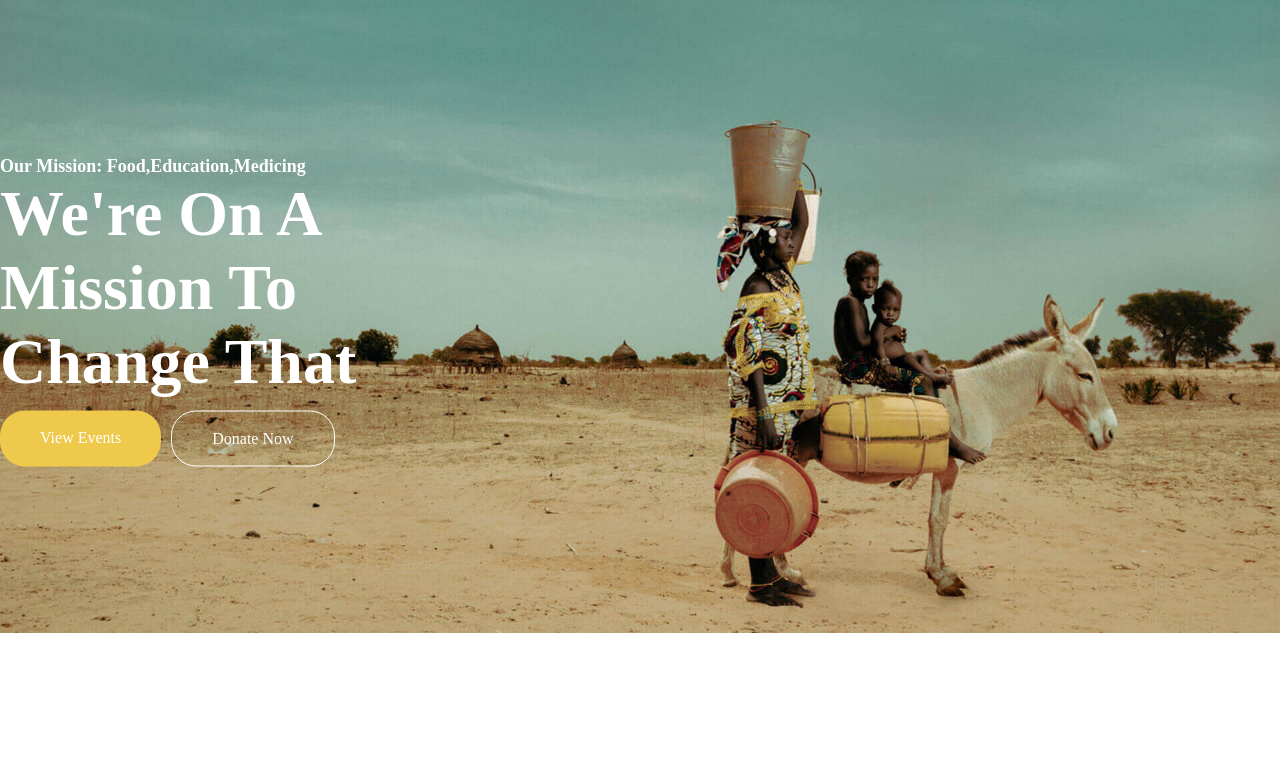
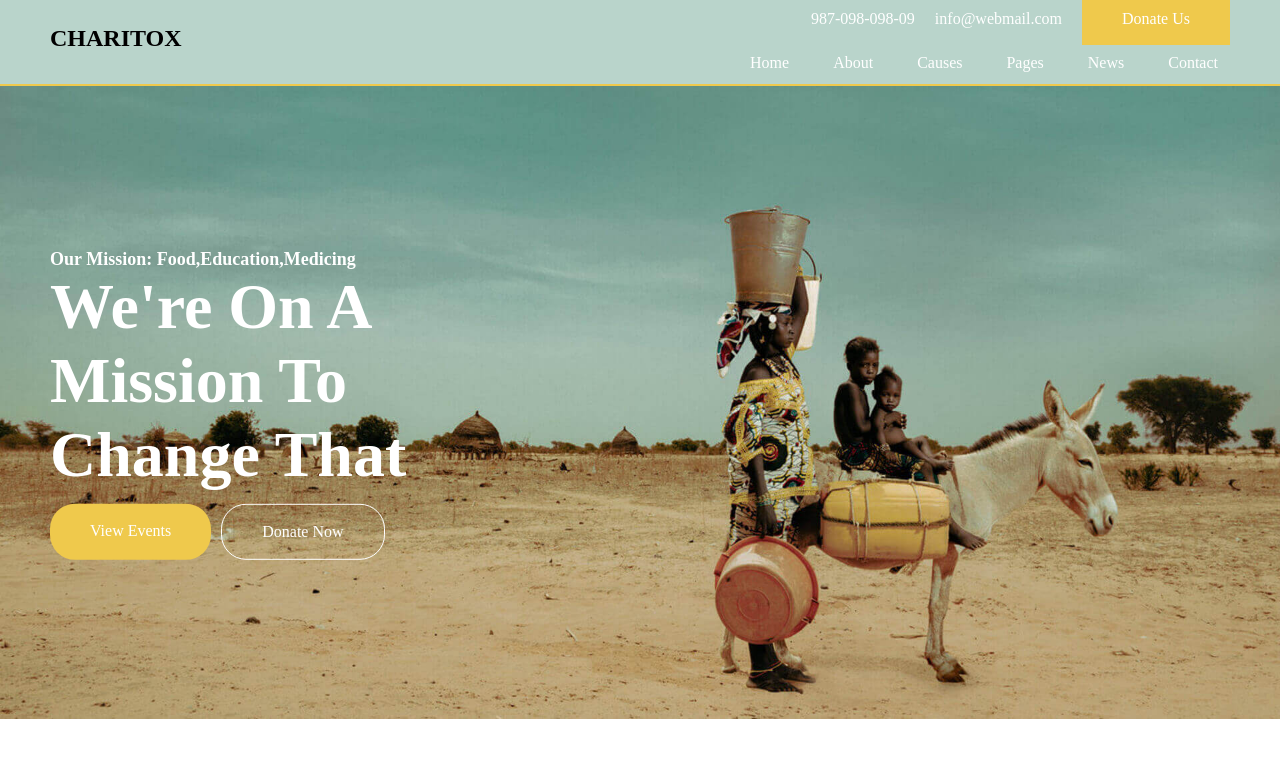
Before and after one commit to kaderabdul79/charitox, a React (Create React App) app: page / in a window 1280 px wide. Shown: the top 758 px of the page. Built offline with nearby package versions, Linux system fonts and the light colour scheme; a web font is replaced by a local one.

Commit message:
finish the header and nav part

```diff
--- a/src/App.js
+++ b/src/App.js
@@ -1,10 +1,12 @@
 import './App.css';
 import Header from './components/Header';
+import Nav from './components/Nav';
 
 function App() {
   return (
     <div className="App">
       <Header></Header>
+      {/* <Nav></Nav> */}
     </div>
   );
 }
--- a/src/components/Header.js
+++ b/src/components/Header.js
@@ -1,10 +1,12 @@
 import React from 'react';
 import '../styles/Header.css';
 import backgroundImg from '../images/background.jpg';
+import Nav from './Nav';
 
 const Header = () => {
     return (
         <div className="header-area">
+            <Nav></Nav>
             <div className="header">
                 <img src={backgroundImg} alt="" />
                 <div className="header-desc container">
--- /dev/null
+++ b/src/components/Nav.js
@@ -0,0 +1,31 @@
+import React from 'react';
+import '../styles/Nav.css';
+
+const Nav = () => {
+    return (
+        <div className='nav-area'>
+            <nav>
+                <div className="logo"><h2>charitox</h2></div>
+                <div className="topnav">
+                    <ul>
+                        <li><a href="">987-098-098-09</a></li>
+                        <li><a href="">info@webmail.com</a></li>
+                        <li><a href="" className='btn-yellow'>Donate Us</a></li>
+                    </ul>
+                </div>
+                <div className="bttmnav">
+                    <ul>
+                        <li><a href="">Home</a></li>
+                        <li><a href="">About</a></li>
+                        <li><a href="">Causes</a></li>
+                        <li><a href="">Pages</a></li>
+                        <li><a href="">News</a></li>
+                        <li><a href="">Contact</a></li>
+                    </ul>
+                </div>
+            </nav>
+        </div>
+    );
+};
+
+export default Nav;
--- a/src/styles/Header.css
+++ b/src/styles/Header.css
@@ -12,7 +12,7 @@
     width: 500px;
     position: absolute;
     top: 0;
-    transform: translateY(50%);
+    transform: translateY(80%);
     right: 0;
     left: 0;
     display: flex;
@@ -20,6 +20,7 @@
     align-items: start;
     text-transform: capitalize;
     color: white;
+    margin: 0 50px;
 }
 .header-desc h3{
     font-size: 18px;
--- /dev/null
+++ b/src/styles/Nav.css
@@ -0,0 +1,51 @@
+ul{
+    margin: 0;
+    padding: 0;
+    list-style-type: none;
+}
+.nav-area{
+    background-color: rgb(185, 212, 203);
+    border-bottom: 2px solid #EFC94C;
+}
+nav{
+    display: grid;
+    margin: 0 50px;
+    grid-template-columns: repeat(8,1fr);
+    grid-template-rows: repeat(2,1fr);
+    grid-template-areas:
+    "l l t t t t t t"
+    "l l b b b b b b";
+}
+.logo{
+    grid-area: l;
+    font-weight: bold;
+    padding-top: 25px;
+    text-transform: uppercase;
+}
+.topnav{
+    grid-area: t;
+    padding: 10px;
+    padding-right: 0;
+}
+
+.topnav ul{
+    display: flex;
+    justify-content: flex-end;
+}
+.bttmnav ul{
+    display: flex;
+    justify-content: flex-end;
+}
+.bttmnav ul li{
+    padding: 12px;
+}
+.bttmnav{
+    grid-area: b;
+}
+.topnav li a,
+.bttmnav ul li a{
+    border-radius: 0;
+    color: #fff;
+    text-decoration: none;
+    margin-left: 20px;
+}
```
